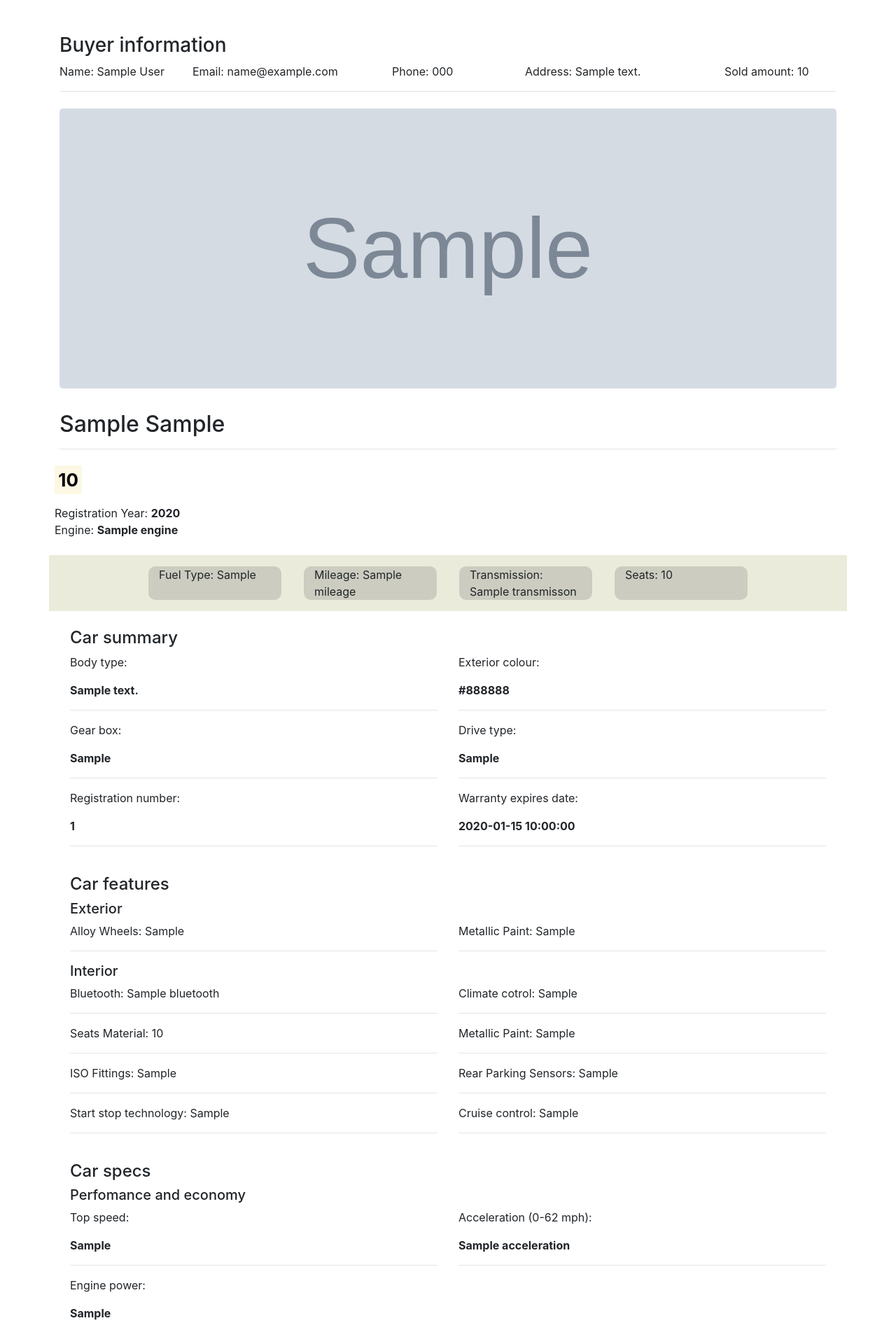
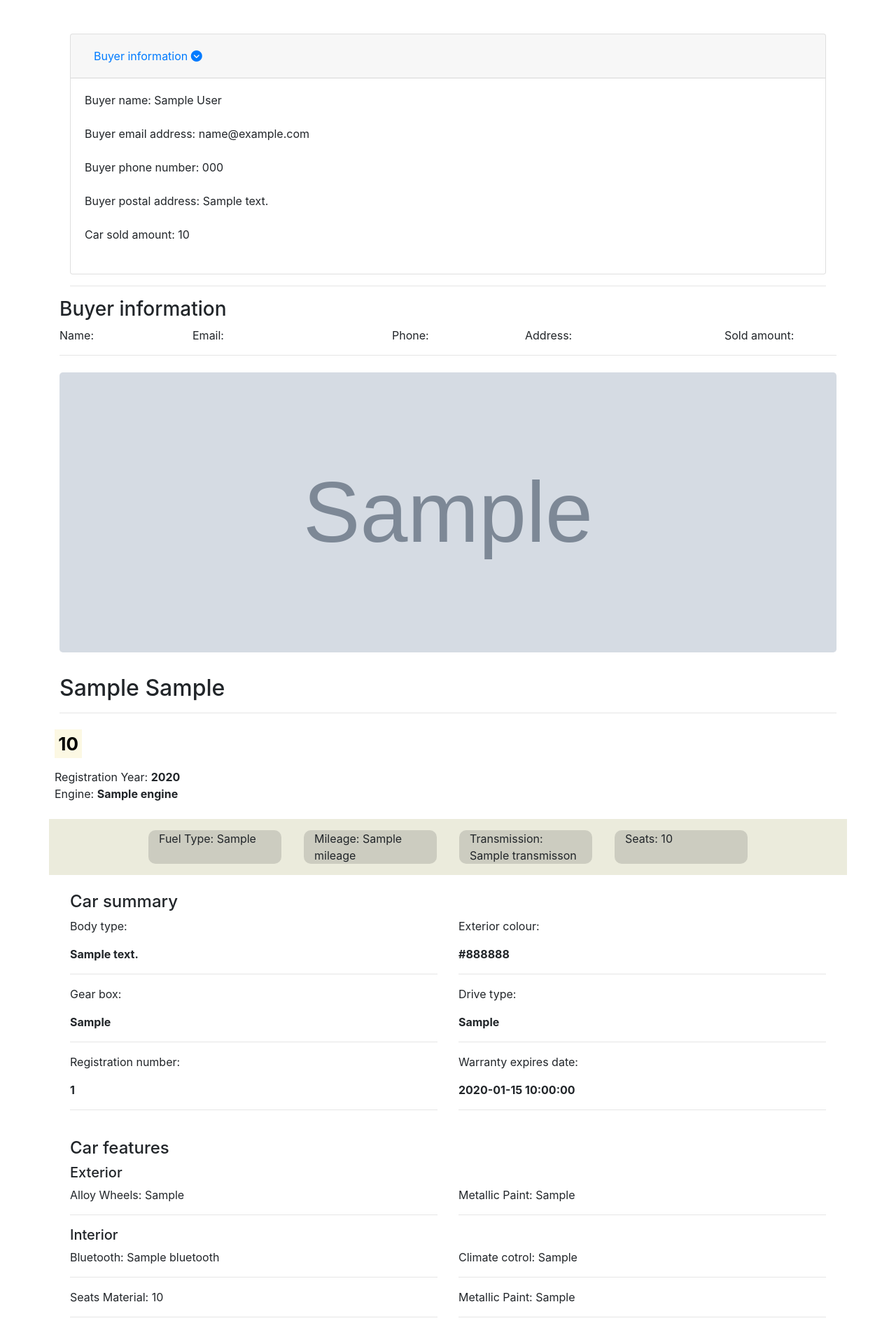
Before and after one commit to ashur-k/CI-MS3-Car-Showroom, a Flask app: page /client_blueprint/sold_car_info/1/ in a window 1280 px wide. Shown: the part 56-1946 px from the top of the page at 70% size. Run offline with Flask 2, Linux system fonts and the light colour scheme; grey boxes marked "Sample" are stand-in pictures; a database or web service that is not in the repository returns one stand-in record (values such as "Sample title"); some libraries are stand-ins or nearby versions.

Commit message:
made changes to admin interface

```diff
--- a/clients/clients.py
+++ b/clients/clients.py
@@ -23,7 +23,7 @@ def add_appiontments_records():
         for apt in other_car_appiontments:
             print(apt['full_name'])
             if apt['appiontment_time'] == request.form['appiontment_time'] and apt['appiontment_date'] == request.form['appiontment_date']:
-                flash(u'There is already appiontment book on car with same date and time.', 'appiontment')
+                flash(u'There is already an appiontment booked on car with same date and time.', 'appiontment')
                 print(apt)
                 return redirect(url_for('admin.admin_homepage'))
             #if (apt['appiontment_time']) == "" and (apt['appiontment_date']) == "":
@@ -32,13 +32,12 @@ def add_appiontments_records():
                 #return redirect(url_for('admin.admin_homepage'))
             #else:
         mongo.db.client_info.update({'_id': ObjectId(request.form['client_id'])}, request.form.to_dict())
-        flash(u'Client appiontment has been made successfully.There are {} more appiontments on the same car.'.format(other_car_appiontments.count()), 'appiontment')
+        flash(u'Client appiontment has been made successfully.{} appiontments on the same car.'.format(other_car_appiontments.count()), 'appiontment')
         return redirect(url_for('admin.admin_homepage'))
 
     mongo.db.client_info.update({'_id': ObjectId(request.form['client_id'])}, request.form.to_dict())
     flash(u'Appiontment details are successfully updated', 'appiontment')
     return redirect(url_for('admin.admin_homepage'))
-
 
 
 @client_blueprint.route('/delete_client/<client_id>', methods=['POST', 'GET'])
@@ -160,9 +159,22 @@ def sold_cars():
 
 @client_blueprint.route('/sold_car_info/<reg_num>/')
 def sold_car_info(reg_num):
+
+
     car_info = mongo.db.sold_cars.find_one({'reg_num': reg_num})
-    admin_cars_make = mongo.db.car_make.find()
-    return render_template('sold_car_info.html', admin_cars_make=admin_cars_make, car_info=car_info)
+    if car_info:
+        admin_cars_make = mongo.db.car_make.find()
+        return render_template('sold_car_info.html', admin_cars_make=admin_cars_make, car_info=car_info)
+
+    flash(u'Admin has removed car information from all client and car databases.', 'appiontment')
+    return redirect(url_for('admin.admin_homepage'))
+
+@client_blueprint.route('/delete_sold_car/<car_id>', methods=['POST', 'GET'])
+def delete_sold_car(car_id):
+
+    mongo.db.sold_cars.remove({'_id': ObjectId(car_id)})
+    flash(u'Car and client inforamtion is successfully deleted from database.', 'delete_flash')
+    return redirect(url_for('client_blueprint.sold_cars'))
 
 
 @client_blueprint.route('/view_all_clients')
--- a/clients/templates/client_search.html
+++ b/clients/templates/client_search.html
@@ -2,7 +2,7 @@
 
  {% block content %}
  <div class="container mt-2">
- <h2>client are found .</h2><hr>
+ <h2>Client search results:</h2><hr>
  {% if clients %}
 {% for client in clients %}
     <div class="container p-3">
--- a/clients/templates/sold_car_info.html
+++ b/clients/templates/sold_car_info.html
@@ -1,22 +1,61 @@
 {% extends 'admin_base.html' %}
 {% block content %}
 <div class="container mt-5">
+<div class="container mt-2">
+<div class="accordion" id="accordionExample">
+  <div class="card">
+    <div class="card-header" id="headingOne">
+      <h2 class="mb-0">
+        <button class="btn btn-link btn-block text-left" type="button" data-toggle="collapse" data-target="#collapseOne" aria-expanded="true" aria-controls="collapseOne">
+          Buyer information <i class="fas fa-chevron-circle-down"></i>
+        </button>
+      </h2>
+    </div>
+     <div id="collapseOne" class="collapse show" aria-labelledby="headingOne" data-parent="#accordionExample">
+      <div class="row card-body">
+
+            <div class="col-md-12 mb-2">
+            <p>Buyer name: {{car_info.full_name}}</p>
+            </div>
+             <div class="col-md-12 mb-2">
+            <p>Buyer email address: {{car_info.email}}</p>
+                </div>
+                   <div class="col-md-12 mb-2">
+            <p>Buyer phone number: {{car_info.phone}}</p>
+            </div>
+               <div class="col-md-12 mb-2">
+            <p>Buyer postal address: {{car_info.address}}</p>
+            </div>
+               <div class="col-md-12 mb-2">
+            <p>Car sold amount: {{car_info.sold_amount}}</p>
+            </div>
+
+      </div>
+    </div>
+  </div>
+
+<hr>
+</div>
+</div>
+
+
+
 <h3>Buyer information</h3>
 <div class="row">
 <div class="col-md-2">
-Name: {{car_info.full_name}}
+Name:
 </div>
 <div class="col-md-3">
-Email: {{car_info.email}}
+Email:
 </div>
 <div class="col-md-2">
-Phone: {{car_info.phone}}
+Phone:
 </div>
 <div class="col-md-3">
-Address: {{car_info.address}}
+Address:
 </div>
 <div class="col-md-2">
-Sold amount: {{car_info.sold_amount}}
+Sold amount:
 </div>
 </div><hr>
 </div>
```
Also changed, not shown: admin/templates/admin.html (+4 -3 lines), clients/templates/sold_cars.html (+16 -1 lines), clients/templates/test.html (deleted, +0 -59 lines), clients/templates/view_clients.html (+8 -24 lines).
